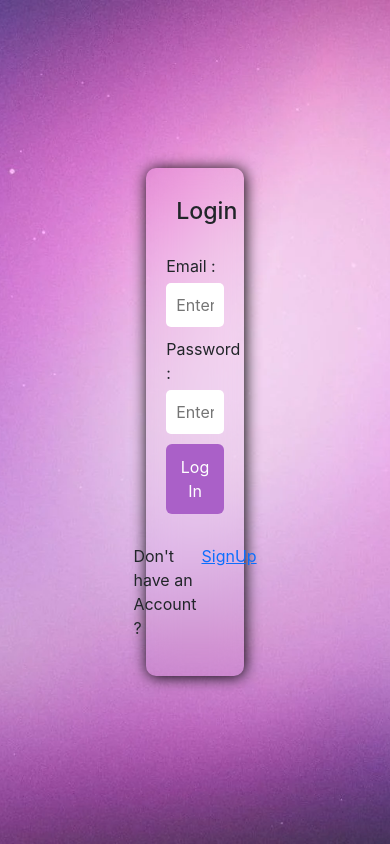
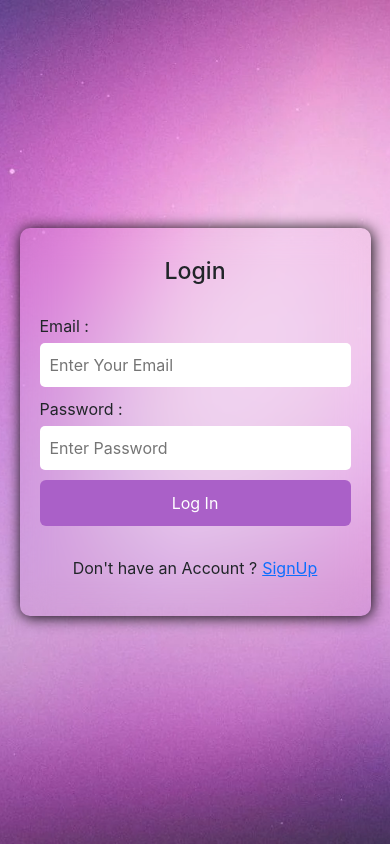
Before and after one commit to dineshpandi54/signup-mern, a React (Create React App) app in the folder signup/: page /login in a window 390 px wide. Built offline with nearby package versions, Linux system fonts and the light colour scheme.

Commit message:
css commit

```diff
--- a/signup/src/pages/login.css
+++ b/signup/src/pages/login.css
@@ -46,3 +46,9 @@
     display: flex;
     gap: 5px;
 }
+
+@media screen and (max-width:500px){
+    .login-page{
+        width: 90%;
+    }
+}
```
